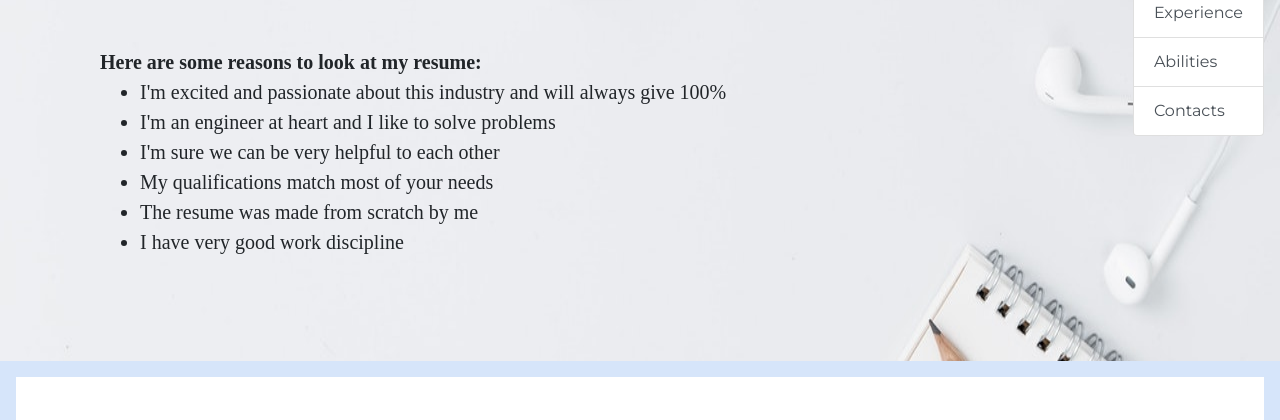
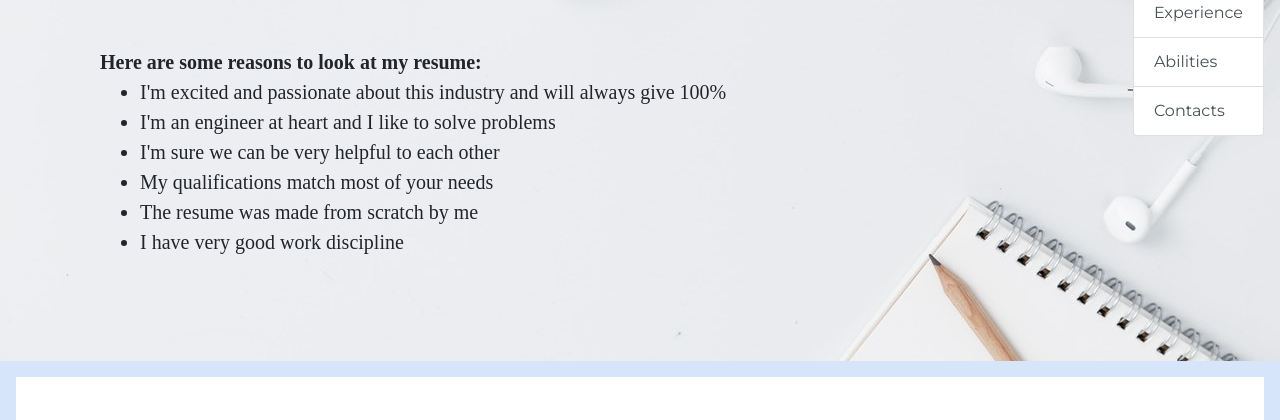
Before and after one commit to MDinev-source/Resume, a plain HTML site: page index.html in a window 1280 px wide. Shown: the part 270-690 px from the top of the page. Drawn offline with nearby package versions, Linux system fonts and the light colour scheme.

Commit message:
Update styles.css

```diff
--- a/styles.css
+++ b/styles.css
@@ -78,7 +78,7 @@ p {
 
    /* Center and scale the image nicely */
    background-position: center;
-   background-size: 100% 140vh;
+   background-size: cover;
    background-repeat: no-repeat;
 }
 
```
